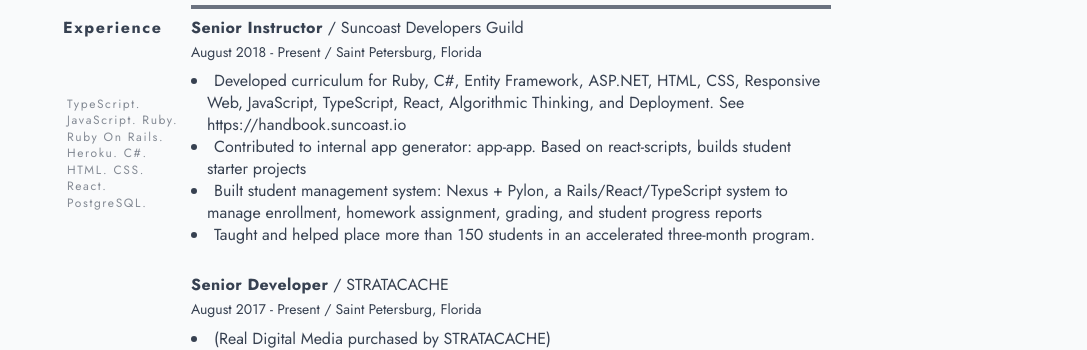
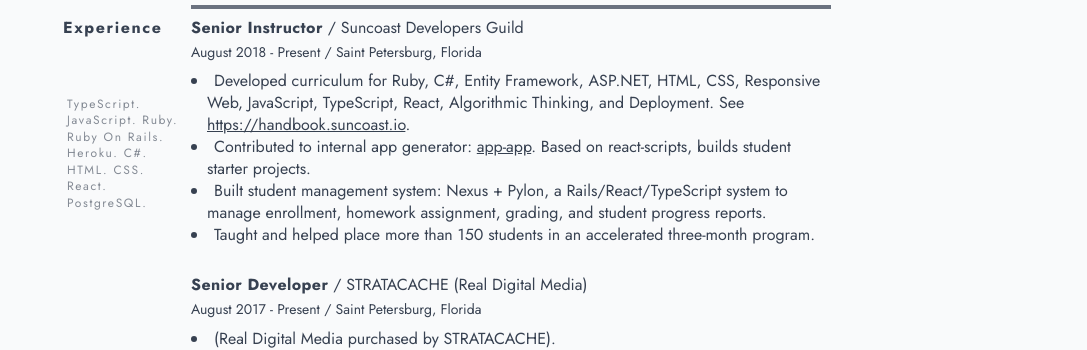
Before and after one commit to gstark/resume, a React (Vite) app: page / in a window 1280 px wide. Shown: the part 197-547 px from the top of the page, without its empty margins (193-1280 px from the left). Built offline with nearby package versions, Linux system fonts and the light colour scheme.

Commit message:
Adding ability to have links in the experience data

```diff
--- a/src/Experience.tsx
+++ b/src/Experience.tsx
@@ -60,9 +60,11 @@
           style={{ textIndent: '-1rem' }}
         >
           {descriptions.map((description, index) => (
-            <li key={index} className="leading-snug">
-              {description}
-            </li>
+            <li
+              key={index}
+              className="leading-snug"
+              dangerouslySetInnerHTML={{ __html: description }}
+            ></li>
           ))}
         </ul>
       </article>
--- a/src/resume.json
+++ b/src/resume.json
@@ -7,9 +7,9 @@
       "endDate": "Present",
       "location": "Saint Petersburg, Florida",
       "descriptions": [
-        "Developed curriculum for Ruby, C#, Entity Framework, ASP.NET, HTML, CSS, Responsive Web, JavaScript, TypeScript, React, Algorithmic Thinking, and Deployment. See https://handbook.suncoast.io",
-        "Contributed to internal app generator: app-app. Based on react-scripts, builds student starter projects",
-        "Built student management system: Nexus + Pylon, a Rails/React/TypeScript system to manage enrollment, homework assignment, grading, and student progress reports",
+        "Developed curriculum for Ruby, C#, Entity Framework, ASP.NET, HTML, CSS, Responsive Web, JavaScript, TypeScript, React, Algorithmic Thinking, and Deployment. See <a class=\"underline print:no-underline\" href=\"https://handbook.suncoast.io\">https://handbook.suncoast.io</a>.",
+        "Contributed to internal app generator: <a class=\"underline print:no-underline\" href=\"https://www.npmjs.com/package/app-app\">app-app</a>. Based on react-scripts, builds student starter projects.",
+        "Built student management system: Nexus + Pylon, a Rails/React/TypeScript system to manage enrollment, homework assignment, grading, and student progress reports.",
         "Taught and helped place more than 150 students in an accelerated three-month program."
       ],
       "skills": [
@@ -26,19 +26,18 @@
       ]
     },
     {
-      "companyName": "STRATACACHE",
+      "companyName": "STRATACACHE (Real Digital Media)",
       "jobTitle": "Senior Developer",
       "startDate": "August 2017",
       "endDate": "Present",
       "location": "Saint Petersburg, Florida",
-      "description": "(Real Digital Media purchased by STRATACACHE) Sole developer on the re-implementation of the NEOCAST digital signage management software. Built as a JSON-API back-end in Rails and a front-end in over 30,000 lines of TypeScript and React. Also built automation software for deploying and scaling AWS resources to host the Docker-based application.",
       "descriptions": [
-        "(Real Digital Media purchased by STRATACACHE)",
+        "(Real Digital Media purchased by STRATACACHE).",
         "Sole developer on the re-implementation of the NEOCAST digital signage management software. Built as a JSON-API back-end in Rails and a front-end in over 30,000 lines of TypeScript and React using Bootstrap.",
-        "Built custom Ubuntu based OS to run on ARM-64 based embedded systems",
-        "Developmed and implemented custom kernel patches for ARM-64 systems",
+        "Built custom Ubuntu based OS to run on ARM-64 based embedded systems.",
+        "Developmed and implemented custom kernel patches for ARM-64 systems.",
         "Built automation software for deploying and scaling AWS resources to host the Docker-based application.",
-        "Implemented consolidated application log connection and analysis"
+        "Implemented consolidated application log connection and analysis."
       ],
       "skills": [
         "Ruby",
@@ -82,16 +81,16 @@
       "location": "Saint Petersburg, Florida",
       "descriptions": [
         "Managed a team developing Ruby on Rails applications to provide a remote management web application to operate our customer's digital signage networks.",
-        "Built infrastructure that processes over 5 million requests and 1 million background jobs per day",
-        "Built online report generator producing CSV, XML, JSON, and PDF reports",
-        "Designed and built interactive editor for designing multi-zone and multi-screen signage presentations",
-        "Responsible for database design including query and index optimization",
-        "Built AWS infrastructure and software deployment strategy including multi-zone redundancy",
+        "Built infrastructure that processes over 5 million requests and 1 million background jobs per day.",
+        "Built online report generator producing CSV, XML, JSON, and PDF reports.",
+        "Designed and built interactive editor for designing multi-zone and multi-screen signage presentations.",
+        "Responsible for database design including query and index optimization.",
+        "Built AWS infrastructure and software deployment strategy including multi-zone redundancy.",
         "Created monitoring dashboards and alerts using Scout",
-        "Built disaster recovery policies and code including offsite content and database backups",
+        "Built disaster recovery policies and code including offsite content and database backups.",
         "Developed Linux and Android software and custom Linux distributions to run on embedded and PC platforms for digital signage.",
         "Built software in C/C++/Java to download, manage, and play customer media on Linux-based devices.",
-        "Patched linux hardware drivers for device incompatibilities and missing features",
+        "Patched linux hardware drivers for device incompatibilities and missing features.",
         "Created our own Ubuntu-based operating system designed to boot from a single filesystem-in-a-file allowing for secure and reliable remote upgrades of thousands of remote devices.",
         "During a ten-year tenure oversaw the migration from custom system-on-chip to off-the-shelf hardware including migrations from 32 to 64 bit operating systems and software."
       ],
@@ -117,7 +116,7 @@
         "Senior architect on the Ballistic Missile Range Safety Technology program.",
         "Led team building, testing, and certifying Flight Category 2 (one level below the safety category for human space flight) software in C++ to track rockets, download telemetry, convert real-time data, and plot the Instantaneous Impact Point of flight vehicles.",
         "Created software to provide a 3D view of the projected impact point of a launched rocket allowing a safety office to make a decision to destroy the vehicle if it encroached on populated areas.",
-        "See: https://en.wikipedia.org/wiki/BMRST"
+        "See: <a class=\"underline print:no-underline\" href=\"https://en.wikipedia.org/wiki/BMRST\">https://en.wikipedia.org/wiki/BMRST</a>"
       ],
       "skills": ["C", "C++", "Windows"]
     },
```
